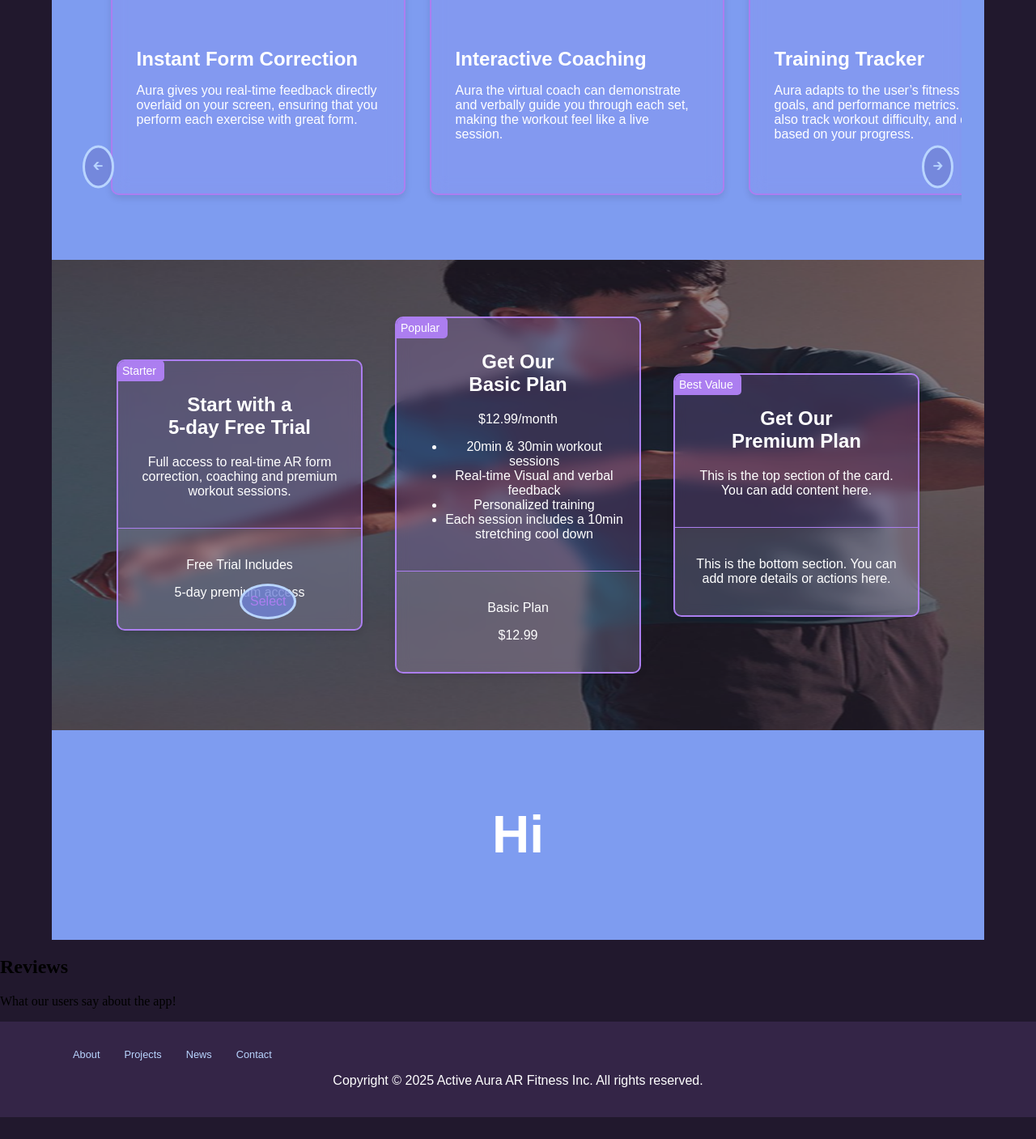
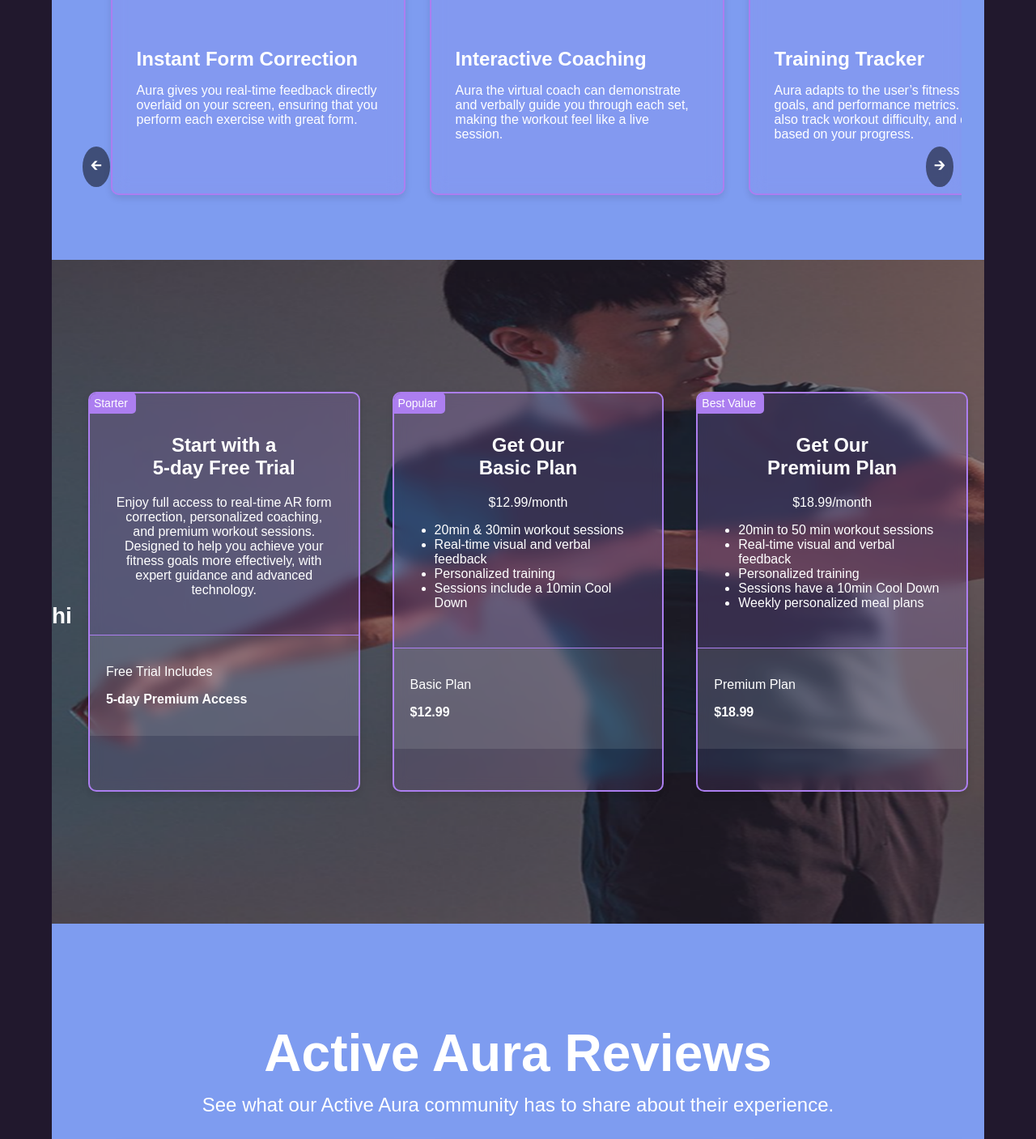
Before and after one commit to Diante830/Active-Aura-AR-Fitness, a React (Vite) app: page / in a window 1280 px wide. Shown: the part 1330-2737 px from the top of the page at 81% size. Before the commit the page ends 2710 px from the top, so only its background shows below. Built offline with nearby package versions, Linux system fonts and the light colour scheme.

Commit message:
completed reviews section

```diff
--- a/src/sections/Pricing.css
+++ b/src/sections/Pricing.css
@@ -3,10 +3,12 @@
   justify-content: center;
   align-items: center;
   width: 90%;
+  height: 90vh;
   padding: 50px 0;
   /* Add vertical padding for spacing */
   background-image: url('/images/pricingbackground.png');
   background-size: 100% 100%;
+  object-fit: cover;
 }
 
 .pricing-title{
@@ -16,7 +18,9 @@
 }
 
 .price-card {
-  width: 300px;
+  position: relative;
+  width: 350px;
+  height: 490px;
   margin: 20px;
   border: 2px solid #AC7EF0;
   border-radius: 10px;
@@ -33,12 +37,13 @@
 
 .card-top {
   position: relative;
-  padding: 20px;
+  padding: 30px;
   background-color: rgba(172, 126, 240, 0.1);
   border-bottom: 1px solid #AC7EF0;
   font-family: 'Poppins', sans-serif;
   font-weight: 400;
   color: #fff;
+
 }
 
 .card-tag {
@@ -60,6 +65,7 @@
   font-family: 'Poppins', sans-serif;
   font-weight: 400;
   color: #fff;
+  text-align: left;
 
 }
 
@@ -67,6 +73,11 @@
   margin-top: 0;
 }
 
-.select-button{
-  color:#AC7EF0;
+h6{
+  position: relative;
+  color:#fff;
 }
+
+.price-header{
+  display:inline;
+}
--- a/src/sections/Pricing.jsx
+++ b/src/sections/Pricing.jsx
@@ -6,23 +6,21 @@
     <center>
 
       <div className="pricing-container">
-
-
+        <h6>hi</h6>
         <div className="price-card">
 
           {/* Top Section */}
           <div className="card-top">
             <div className="card-tag">Starter</div>
             <h2>Start with a <br></br>5-day Free Trial </h2>
-            <p>Full access to real-time AR form correction, coaching and premium workout sessions.</p>
+            <p>Enjoy full access to real-time AR form correction, personalized coaching, and premium workout sessions. Designed to help you achieve your fitness goals more effectively, with expert guidance and advanced technology.</p>
           </div>
 
           {/* Bottom Section */}
           <div className="card-bottom">
             <p>Free Trial Includes</p>
-            <p>5-day premium access</p>
+            <p style={{ fontWeight: '600' }}>5-day Premium Access</p>
           </div>
-          <button className="select-button">Select</button>
         </div>
         <div className="price-card">
           {/* Top Section */}
@@ -30,18 +28,18 @@
             <div className="card-tag">Popular</div>
             <h2>Get Our <br></br>Basic Plan</h2>
             <p>$12.99/month</p>
-            <ul>
+            <ul style={{ textAlign: 'left', fontWeight: '400', paddingLeft: '20px' }}>
               <li>20min & 30min workout sessions</li>
-              <li>Real-time Visual and verbal feedback</li>
+              <li>Real-time visual and verbal feedback</li>
               <li>Personalized training</li>
-              <li>Each session includes a 10min stretching cool down</li>
+              <li>Sessions include a 10min Cool Down</li>
             </ul>
           </div>
 
           {/* Bottom Section */}
           <div className="card-bottom">
             <p>Basic Plan</p>
-            <p>$12.99</p>
+            <p style={{ fontWeight: '600' }}>$12.99</p>
           </div>
         </div>
         <div className="price-card">
@@ -49,12 +47,20 @@
           <div className="card-top">
             <div className="card-tag">Best Value</div>
             <h2>Get Our <br></br>Premium Plan</h2>
-            <p>This is the top section of the card. You can add content here.</p>
+            <p>$18.99/month</p>
+            <ul style={{ textAlign: 'left', fontWeight: '400', paddingLeft: '20px' }}>
+              <li>20min to 50 min workout sessions</li>
+              <li>Real-time visual and verbal feedback</li>
+              <li>Personalized training</li>
+              <li>Sessions have a 10min Cool Down</li>
+              <li>Weekly personalized meal plans</li>
+            </ul>
           </div>
 
           {/* Bottom Section */}
           <div className="card-bottom">
-            <p>This is the bottom section. You can add more details or actions here.</p>
+            <p>Premium Plan</p>
+            <p style={{ fontWeight: '600' }}>$18.99</p>
           </div>
         </div>
       </div>
--- a/src/sections/Reviews.css
+++ b/src/sections/Reviews.css
@@ -5,4 +5,101 @@
   width: 90%;
   padding: 50px 0; /* Add vertical padding for spacing */
   background-color: #7E9CF0;
+  position: relative;
+  overflow: hidden;
 }
+
+.carousel {
+  display: flex;
+  transition: transform 0.5s ease;
+}
+
+.review-card {
+  flex: 0 0 100%;
+  padding: 20px;
+  background-color: #f9f9f9;
+  border: 1px solid #ddd;
+  border-radius: 10px;
+  margin: 0 10px;
+  text-align: center;
+  box-shadow: 0px 4px 10px rgba(0, 0, 0, 0.1);
+}
+
+.review-card img {
+  width: 100px;
+  height: 100px;
+  border-radius: 50%;
+  margin-bottom: 15px;
+}
+
+.review-text {
+  font-size: 18px;
+  color: #333;
+  margin-bottom: 15px;
+}
+
+.author {
+  font-size: 16px;
+  font-weight: bold;
+  color: #666;
+}
+
+.stars {
+  margin-top: 10px;
+}
+
+.star {
+  font-size: 20px;
+  color: #ccc;
+}
+
+.star.filled {
+  color: #ffcc00; /* Gold color for filled stars */
+}
+
+.pagination {
+  position: absolute;
+  top: 50%;
+  width: 100%;
+  display: flex;
+  justify-content: space-between;
+  transform: translateY(-50%);
+}
+
+button {
+  background-color: rgba(0, 0, 0, 0.5);
+  color: white;
+  border: none;
+  padding: 10px;
+  font-size: 18px;
+  cursor: pointer;
+  border-radius: 50%;
+  transition: background-color 0.3s ease;
+}
+
+button:hover {
+  background-color: rgba(0, 0, 0, 0.8);
+}
+
+p{
+  font-family: 'Poppins', sans-serif;
+  font-weight: 300;
+  color: #fff;
+}
+
+.here-link{
+  color:#ffcc00;
+  text-decoration: underline;
+}
+
+.here-link:hover {
+  color: #ff9900;
+  text-decoration: underline;
+}
+
+.reviews-container .carousel-card .profile-img {
+  width: 50px;
+  height: 50px;
+  border-radius: 50%;
+  object-fit: cover;
+}
--- a/src/sections/Reviews.jsx
+++ b/src/sections/Reviews.jsx
@@ -1,15 +1,85 @@
-import React from 'react';
+import React, { useState } from 'react';
 import './Reviews.css';
 
 const Reviews = () => {
+  const [currentIndex, setCurrentIndex] = useState(0);
+
+  const reviews = [
+    {
+      profile: 'https://images.unsplash.com/photo-1507003211169-0a1dd7228f2d?q=80&w=3387&auto=format&fit=crop&ixlib=rb-4.0.3&ixid=M3wxMjA3fDB8MHxwaG90by1wYWdlfHx8fGVufDB8fHx8fA%3D%3D',
+      name: 'John Doe',
+      review: 'This app has completely transformed my fitness journey. The instant feedback is amazing!',
+      rating: 5, // Rating out of 5
+    },
+    {
+      profile: 'https://images.unsplash.com/photo-1438761681033-6461ffad8d80?q=80&w=3540&auto=format&fit=crop&ixlib=rb-4.0.3&ixid=M3wxMjA3fDB8MHxwaG90by1wYWdlfHx8fGVufDB8fHx8fA%3D%3D',
+      name: 'Jane Smith',
+      review: 'I love the personalized workout plans! It’s like having a personal trainer in my pocket.',
+      rating: 4,
+    },
+    {
+      profile: 'https://images.unsplash.com/photo-1500648767791-00dcc994a43e?q=80&w=3000&auto=format&fit=crop&ixlib=rb-4.0.3&ixid=M3wxMjA3fDB8MHxwaG90by1wYWdlfHx8fGVufDB8fHx8fA%3D%3D',
+      name: 'Mark Wilson',
+      review: 'The meal plans have really helped me improve my nutrition. I feel stronger and more energized!',
+      rating: 4,
+    },
+    {
+      profile: 'https://images.unsplash.com/photo-1505033575518-a36ea2ef75ae?q=80&w=3386&auto=format&fit=crop&ixlib=rb-4.0.3&ixid=M3wxMjA3fDB8MHxwaG90by1wYWdlfHx8fGVufDB8fHx8fA%3D%3D',
+      name: 'Emily Johnson',
+      review: 'Aura’s interactive coaching is a game-changer. It feels like having a live session every time I work out.',
+      rating: 5,
+    },
+    {
+      profile: 'https://images.unsplash.com/photo-1534528741775-53994a69daeb?q=80&w=3276&auto=format&fit=crop&ixlib=rb-4.0.3&ixid=M3wxMjA3fDB8MHxwaG90by1wYWdlfHx8fGVufDB8fHx8fA%3D%3D',
+      name: 'Sarah Lee',
+      review: 'The challenges keep me motivated! I love competing and pushing my limits.',
+      rating: 5,
+    },
+  ];
+
+  const moveSlide = (direction) => {
+    setCurrentIndex((prevIndex) => {
+      const totalSlides = reviews.length;
+      return (prevIndex + direction + totalSlides) % totalSlides;
+    });
+  };
+
+  const renderStars = (rating) => {
+    const stars = [];
+    for (let i = 1; i <= 5; i++) {
+      stars.push(
+        <span key={i} className={`star ${i <= rating ? 'filled' : ''}`}>
+          ★
+        </span>
+      );
+    }
+    return stars;
+  };
+
   return (
     <center>
-    <div className="reviews-container">
-      <h1>Hi</h1>
-    </div>
+      <div className="reviews-container">
+        <div className="carousel-container">
+          <h1>Active Aura Reviews</h1>
+          <h3>See what our Active Aura community has to share about their experience.</h3>
+          <div className="carousel" style={{ transform: `translateX(-${currentIndex * 300 + 30 * currentIndex}px)` }}>
+            {reviews.map((review, index) => (
+              <div key={index} className="carousel-card">
+                <img src={review.profile} alt={review.name} className="profile-img" />
+                <h3>{review.name}</h3>
+                <p>"{review.review}"</p>
+                <div className="stars">{renderStars(review.rating)}</div>
+              </div>
+            ))}
+          </div>
+          <button className="prev" onClick={() => moveSlide(-1)}>🡰</button>
+          <button className="next" onClick={() => moveSlide(1)}>🡲</button>
+          <p>View more or leave us a review in the app store <a href="https://www.apple.com/ca/app-store/" className="here-link">here</a></p>
+        </div>
+
+      </div>
     </center>
-
   );
-}
+};
 
 export default Reviews;
```
Lines whose indentation alone changed are shown as unchanged.
